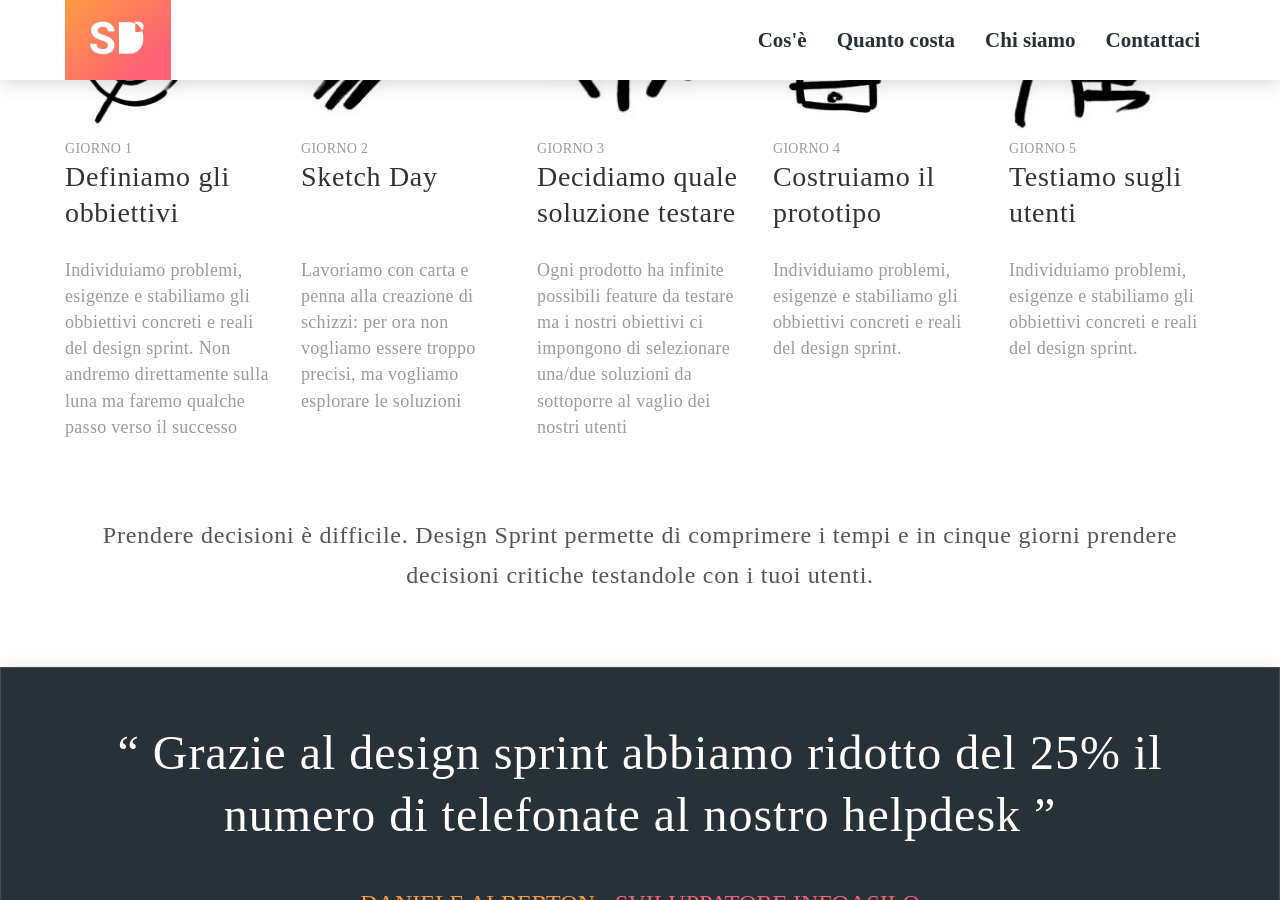
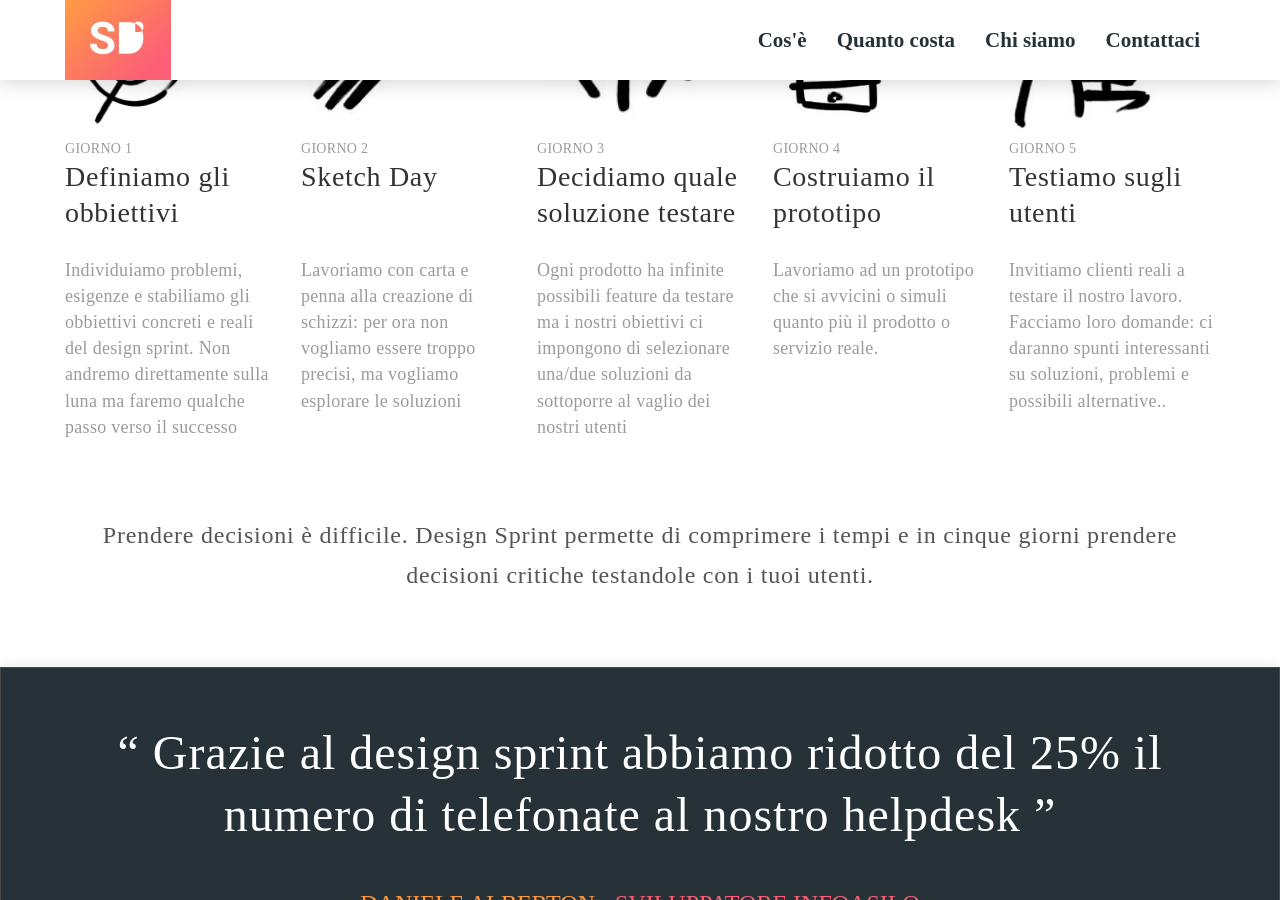
Before and after one commit to Juleship/designsprint, a Jekyll site: the page built from index.html, in a window 1280 px wide and 900 px high, scrolled down 1395 px. Built offline with Jekyll 4.4.1, drawn with Linux system fonts in a browser that asks for light colours; Markdown is read by kramdown in place of the engine named in the settings.

Commit message:
Update default.html
Fix #3

```diff
--- a/_layouts/default.html
+++ b/_layouts/default.html
@@ -112,7 +112,7 @@
                 </p>
                 <h4>Costruiamo il prototipo</h4>
                 <p class="day-description">
-                  Individuiamo problemi, esigenze e stabiliamo gli obbiettivi concreti e reali del design sprint.
+                  Lavoriamo ad un prototipo che si avvicini o simuli quanto più il prodotto o servizio reale.
                 </p>
               </div>
 
@@ -123,7 +123,7 @@
                 </p>
                 <h4>Testiamo sugli utenti</h4>
                 <p class="day-description">
-                  Individuiamo problemi, esigenze e stabiliamo gli obbiettivi concreti e reali del design sprint.
+                  Invitiamo clienti reali a testare il nostro lavoro. Facciamo loro domande: ci daranno spunti interessanti su soluzioni, problemi e possibili alternative..
                 </p>
               </div>
             </div>
```
